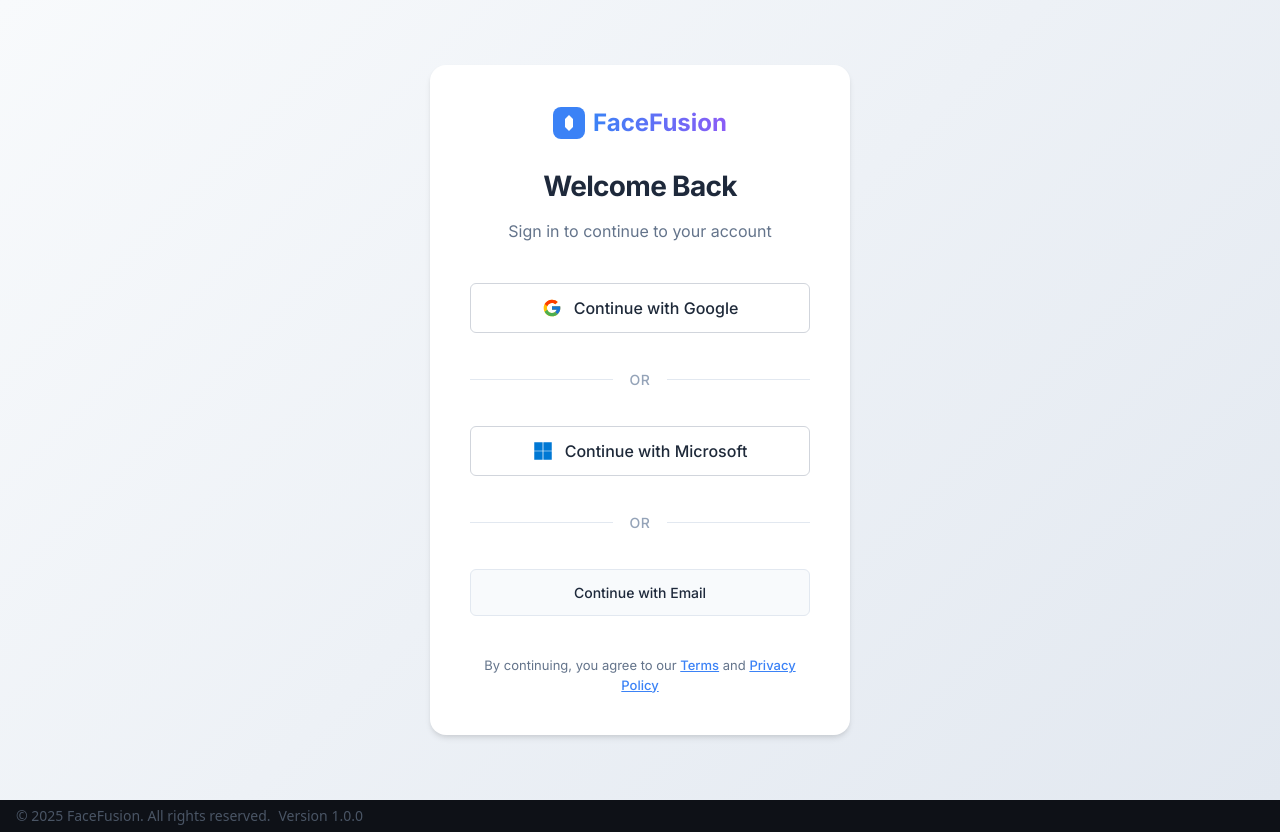
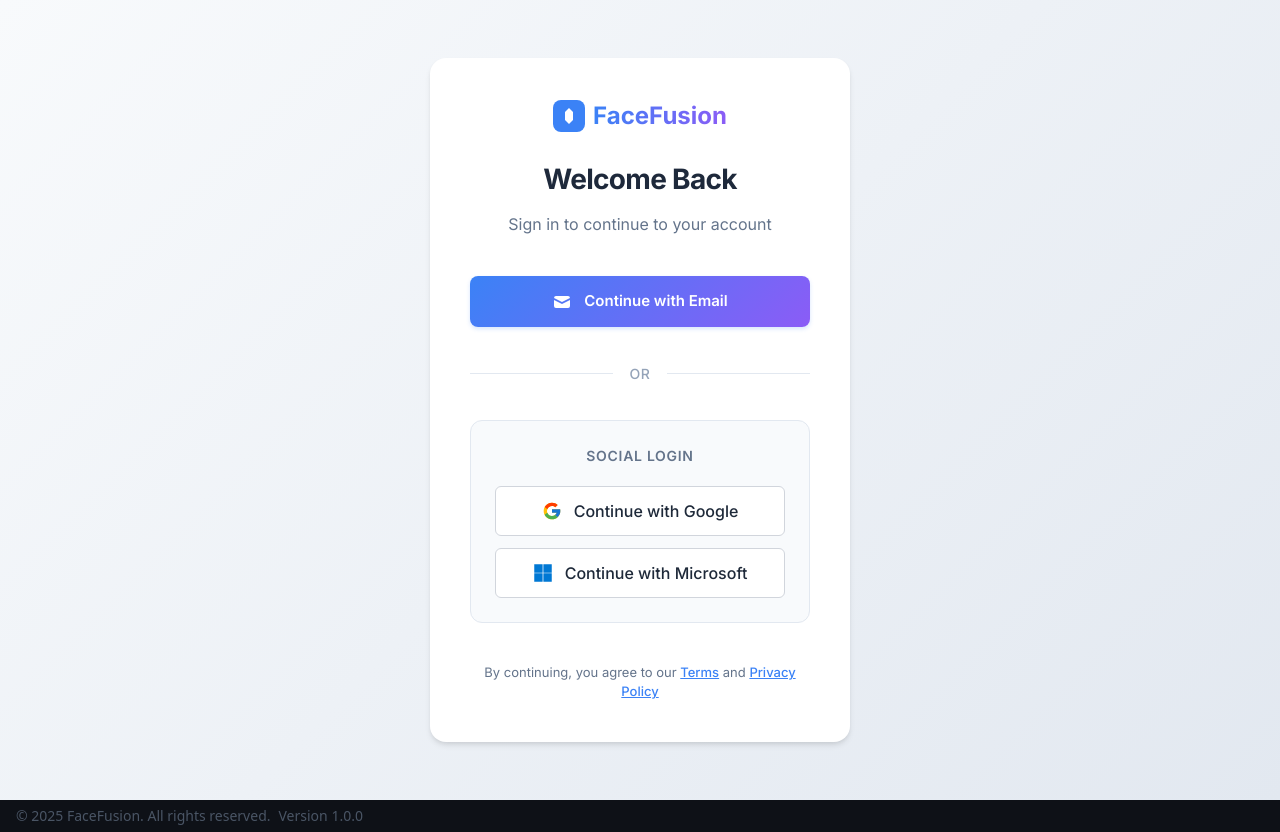
Before and after one commit to williamjxj/face-swap-poc, a Next.js app: page /auth/signin in a window 1280 px wide. Built offline with nearby package versions, Linux system fonts and the light colour scheme; no server answers.

Commit message:
login/signup layout works.

```diff
--- a/src/app/auth/signin/page.js
+++ b/src/app/auth/signin/page.js
@@ -6,6 +6,7 @@
 import { useRouter } from 'next/navigation'
 import { getSession } from 'next-auth/react'
 import './form-fix.css' // Import the form fix CSS
+import { HiMail } from 'react-icons/hi'
 
 export default function SignInPage() {
   const router = useRouter()
@@ -46,13 +47,18 @@
 
         {!showEmailForm ? (
           <div className={styles.providers}>
-            <AuthButton provider="google" />
-            <div className={styles.divider}>or</div>
-            <AuthButton provider="azure-ad" />
-            <div className={styles.divider}>or</div>
             <button onClick={() => setShowEmailForm(true)} className={styles.emailButton}>
+              <HiMail size={20} />
               Continue with Email
             </button>
+
+            <div className={styles.divider}>or</div>
+
+            <div className={styles.socialProviders}>
+              <div className={styles.socialProvidersTitle}>Social Login</div>
+              <AuthButton provider="google" />
+              <AuthButton provider="azure-ad" />
+            </div>
           </div>
         ) : (
           <>
--- a/src/app/auth/signin/signin.module.css
+++ b/src/app/auth/signin/signin.module.css
@@ -79,6 +79,26 @@
   width: 100%;
 }
 
+.socialProviders {
+  display: flex;
+  flex-direction: column;
+  gap: 0.75rem;
+  padding: 1.5rem;
+  background-color: #f8fafc;
+  border-radius: 0.75rem;
+  border: 1px solid #e2e8f0;
+}
+
+.socialProvidersTitle {
+  font-size: 0.875rem;
+  font-weight: 600;
+  color: #64748b;
+  text-align: center;
+  margin-bottom: 0.5rem;
+  text-transform: uppercase;
+  letter-spacing: 0.05em;
+}
+
 .divider {
   display: flex;
   align-items: center;
@@ -109,21 +129,27 @@
   display: flex;
   align-items: center;
   justify-content: center;
+  gap: 0.75rem;
   width: 100%;
-  padding: 0.75rem 1rem;
-  border-radius: 0.375rem;
-  background-color: #f8fafc;
-  color: #1e293b;
-  font-size: 0.875rem;
-  font-weight: 500;
-  border: 1px solid #e2e8f0;
+  padding: 0.875rem 1rem;
+  border-radius: 0.5rem;
+  background: linear-gradient(135deg, #3b82f6 0%, #8b5cf6 100%);
+  color: white;
+  font-size: 0.9375rem;
+  font-weight: 600;
+  border: none;
   transition: all 0.2s ease;
   cursor: pointer;
+  box-shadow: 0 2px 4px rgba(59, 130, 246, 0.2);
 }
 
 .emailButton:hover {
-  background-color: #f1f5f9;
-  border-color: #cbd5e1;
+  transform: translateY(-1px);
+  box-shadow: 0 4px 8px rgba(59, 130, 246, 0.3);
+}
+
+.emailButton:active {
+  transform: translateY(0);
 }
 
 .backLinkContainer {
```
